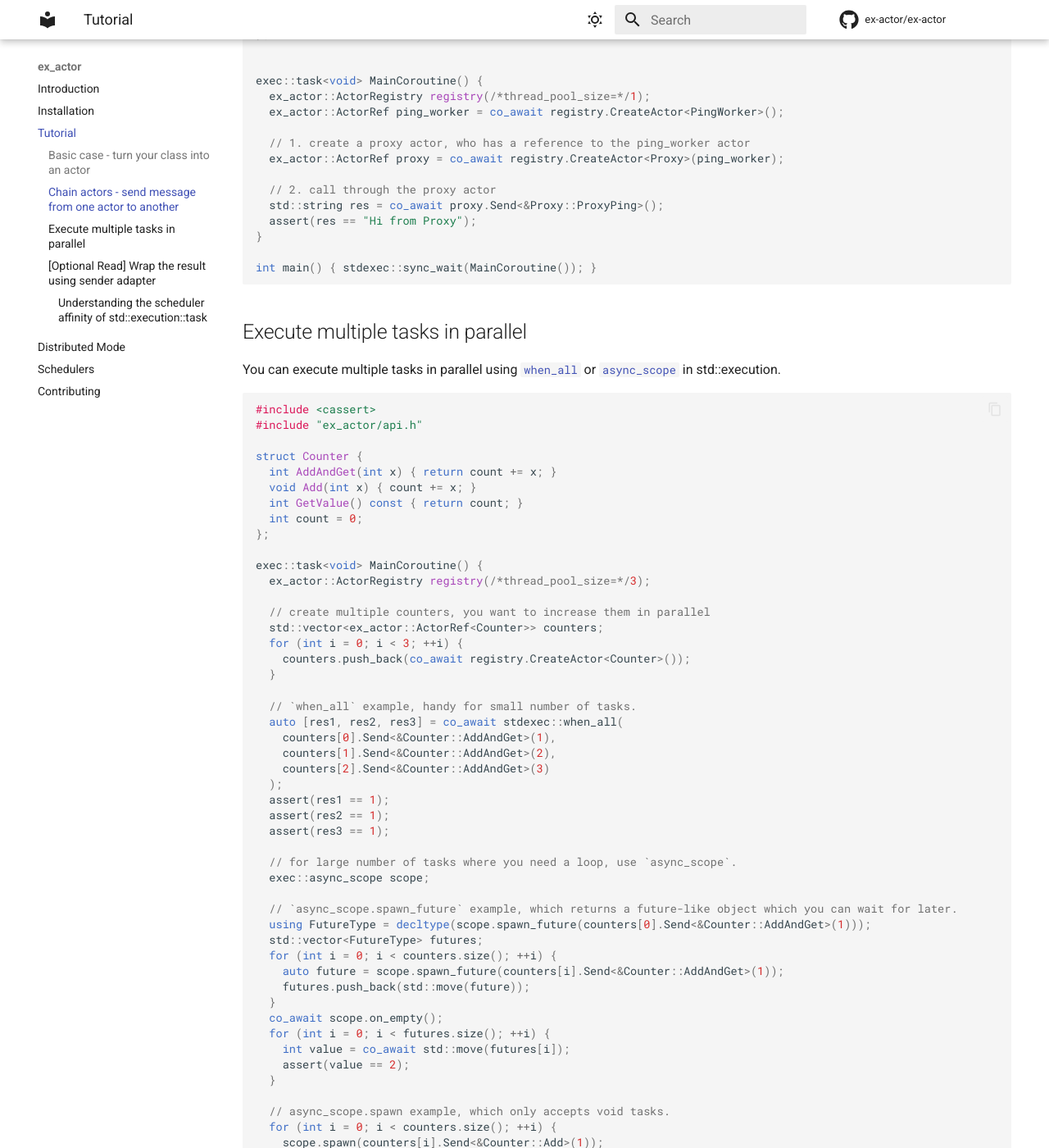
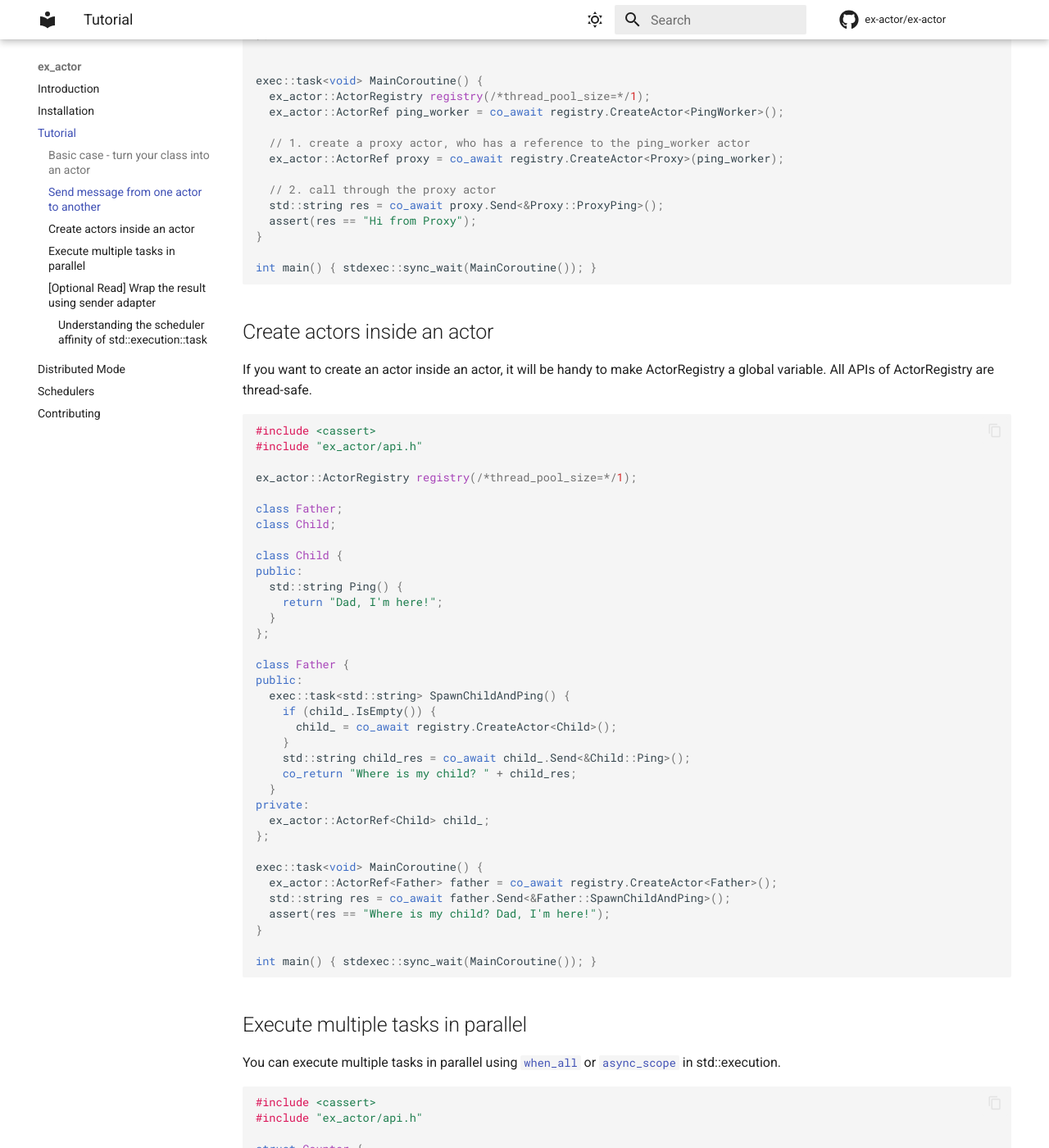
Before and after one commit to ex-actor/ex-actor, an MkDocs documentation site: the page built from docs/contents/tutorial.md, in a window 1280 px wide and 1400 px high, scrolled down 2087 px. Shown: the whole window at 82% size. Built offline with MkDocs 1.6.1 and Material for MkDocs 9.7.7, drawn with Linux system fonts in a browser that asks for light colours; comment, search, counter and statistics services are not loaded; some of the changed text lies outside the part shown.

Commit message:
Add more cases to tutorial (#91)

````diff
--- a/docs/contents/tutorial.md
+++ b/docs/contents/tutorial.md
@@ -79,7 +79,7 @@ int main() { stdexec::sync_wait(MainCoroutine()); }
     the thread of the scheduler can do other work while waiting for the result.
 
 
-## Chain actors - send message from one actor to another
+## Send message from one actor to another
 
 This example shows how to call an actor's method from another actor.
 
@@ -135,6 +135,51 @@ int main() { stdexec::sync_wait(MainCoroutine()); }
 ```
 <!-- doc test end -->
 
+
+## Create actors inside an actor
+
+If you want to create an actor inside an actor, it will be handy to make ActorRegistry a global variable.
+All APIs of ActorRegistry are thread-safe.
+
+<!-- doc test start -->
+```cpp
+#include <cassert>
+#include "ex_actor/api.h"
+
+ex_actor::ActorRegistry registry(/*thread_pool_size=*/1);
+
+class Father;
+class Child;
+
+class Child {
+public:
+  std::string Ping() {
+    return "Dad, I'm here!";
+  }
+};
+
+class Father {
+public:
+  exec::task<std::string> SpawnChildAndPing() {
+    if (child_.IsEmpty()) {
+      child_ = co_await registry.CreateActor<Child>();
+    }
+    std::string child_res = co_await child_.Send<&Child::Ping>();
+    co_return "Where is my child? " + child_res;
+  }
+private:
+  ex_actor::ActorRef<Child> child_;
+};
+
+exec::task<void> MainCoroutine() {
+  ex_actor::ActorRef<Father> father = co_await registry.CreateActor<Father>();
+  std::string res = co_await father.Send<&Father::SpawnChildAndPing>();
+  assert(res == "Where is my child? Dad, I'm here!");
+}
+
+int main() { stdexec::sync_wait(MainCoroutine()); }
+```
+<!-- doc test end -->
 
 ## Execute multiple tasks in parallel
 
````
Also changed, not shown: docs/contents/index.md (+47 -0 lines), README.md.
